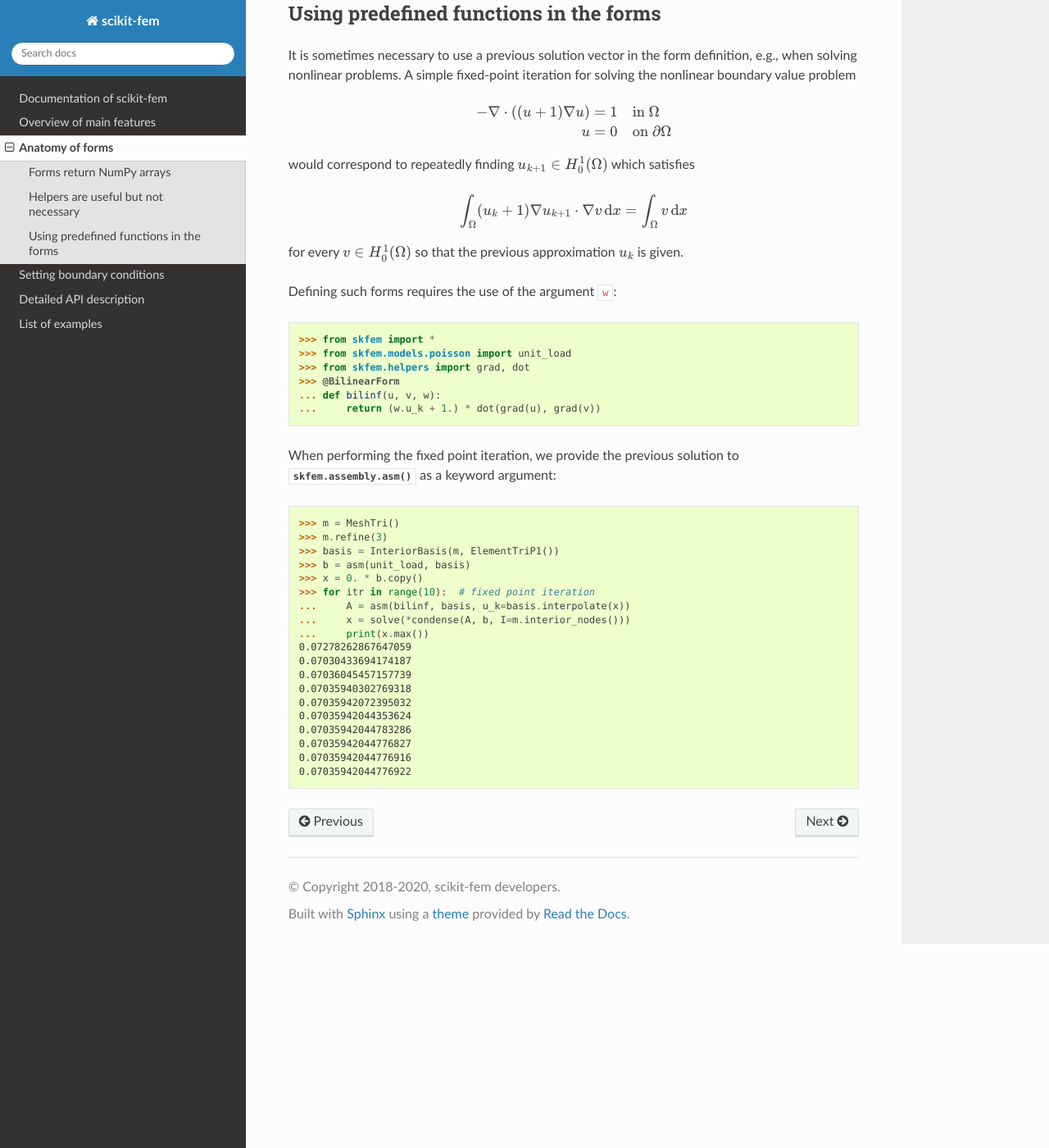
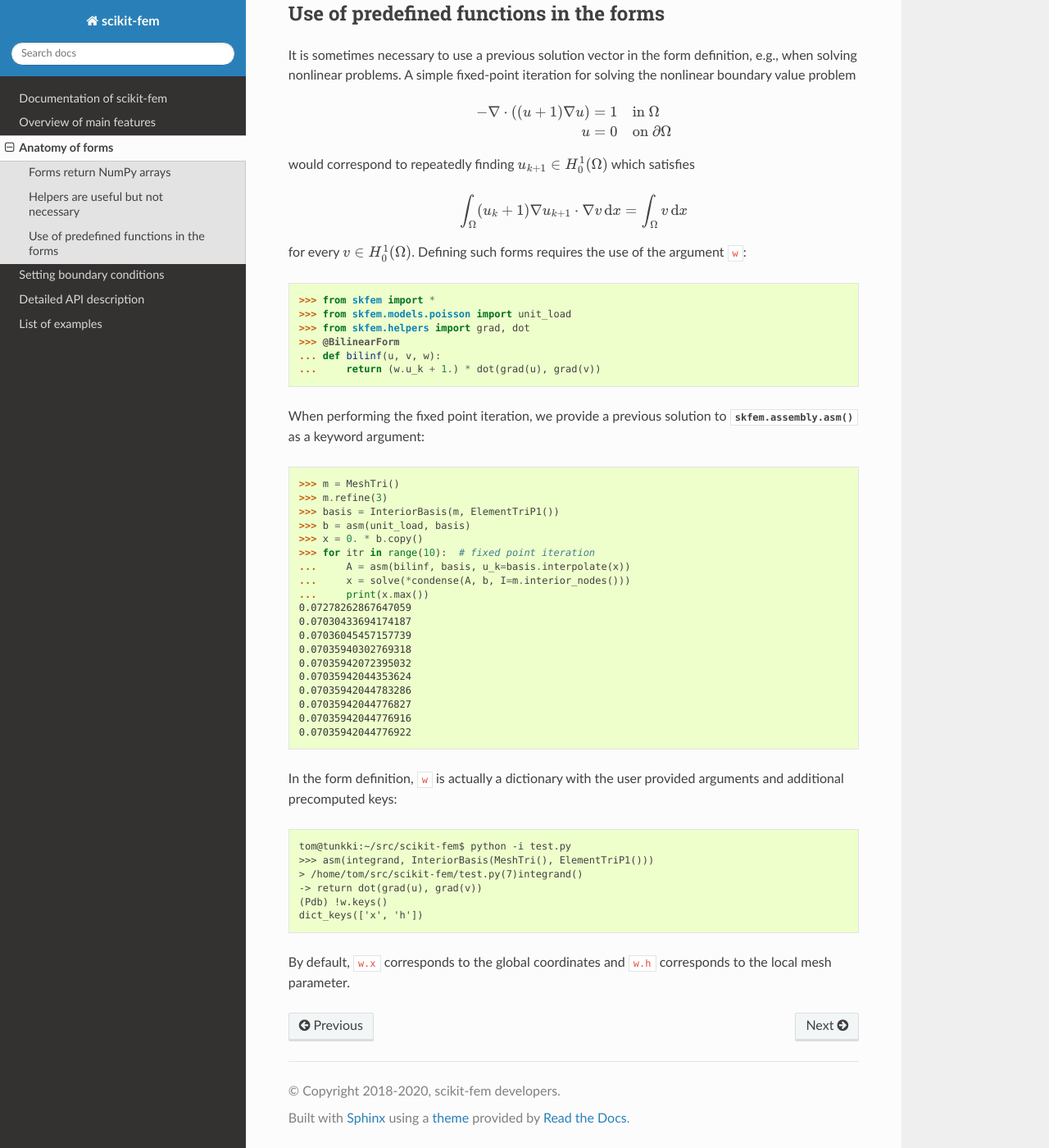
Before and after one commit to kinnala/scikit-fem, a Sphinx documentation site: the page built from docs/forms.rst, in a window 1280 px wide and 1400 px high, scrolled down 1716 px. Shown: the whole window at 82% size. Built offline with Sphinx 7.4.7 and the Read the Docs theme 2.0.0, drawn with Linux system fonts in a browser that asks for light colours.

Commit message:
Fix changelog

```diff
--- a/docs/forms.rst
+++ b/docs/forms.rst
@@ -92,8 +92,8 @@ Notice how the shape of ``u[0]`` is what we expect also from the return value:
           [0.66666667, 0.16666667, 0.16666667]])
 
 
-Using predefined functions in the forms
-=======================================
+Use of predefined functions in the forms
+========================================
 
 It is sometimes necessary to use a previous solution vector in the form
 definition, e.g., when solving nonlinear problems.
@@ -114,9 +114,7 @@ finding :math:`u_{k+1} \in H^1_0(\Omega)` which satisfies
 
    \int_\Omega (u_{k} + 1) \nabla u_{k+1} \cdot \nabla v \,\mathrm{d}x = \int_\Omega v\,\mathrm{d}x
 
-for every :math:`v \in H^1_0(\Omega)` so that the previous approximation
-:math:`u_k` is given.
-
+for every :math:`v \in H^1_0(\Omega)`.
 Defining such forms requires the use of the argument ``w``:
 
 .. code-block:: python
@@ -152,3 +150,18 @@ solution to :func:`skfem.assembly.asm` as a keyword argument:
    0.07035942044776827
    0.07035942044776916
    0.07035942044776922
+
+In the form definition, ``w`` is actually a dictionary with
+the user provided arguments and additional precomputed keys:
+
+.. code-block::
+
+   tom@tunkki:~/src/scikit-fem$ python -i test.py
+   >>> asm(integrand, InteriorBasis(MeshTri(), ElementTriP1()))
+   > /home/tom/src/scikit-fem/test.py(7)integrand()
+   -> return dot(grad(u), grad(v))
+   (Pdb) !w.keys()
+   dict_keys(['x', 'h'])
+
+By default, ``w.x`` corresponds to the global coordinates and ``w.h``
+corresponds to the local mesh parameter.
```
Also changed, not shown: other parts of docs/forms.rst (+1 -1 lines), README.md (+7 -5 lines).
